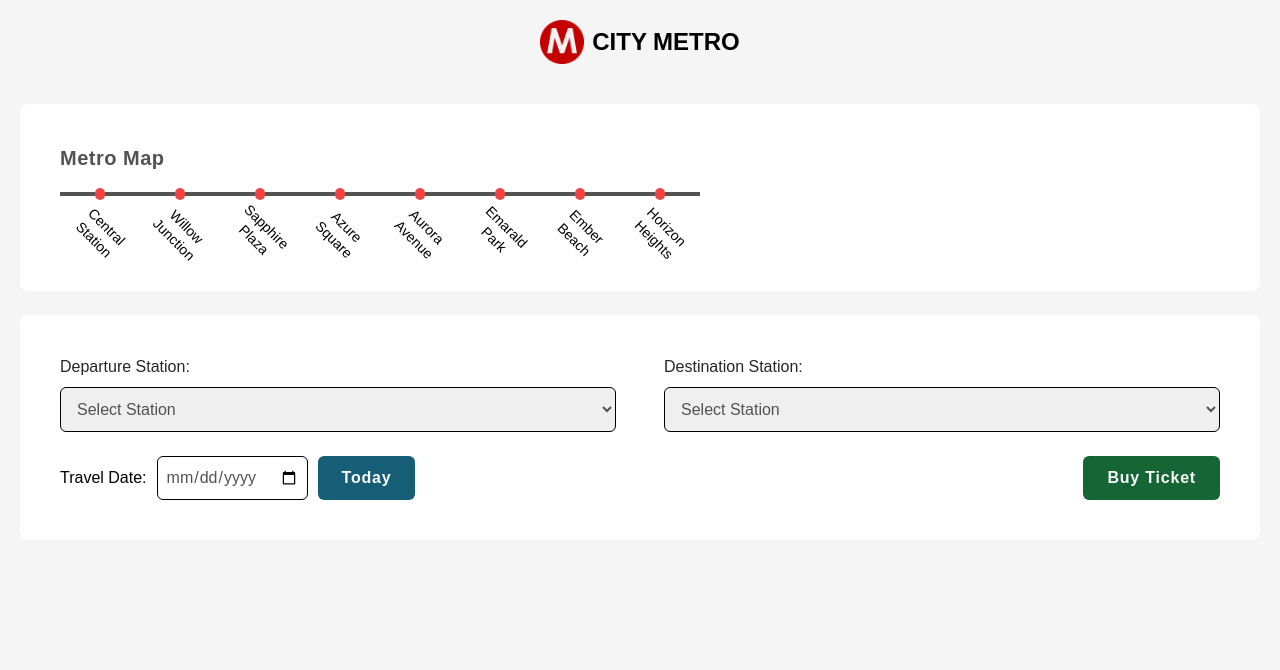
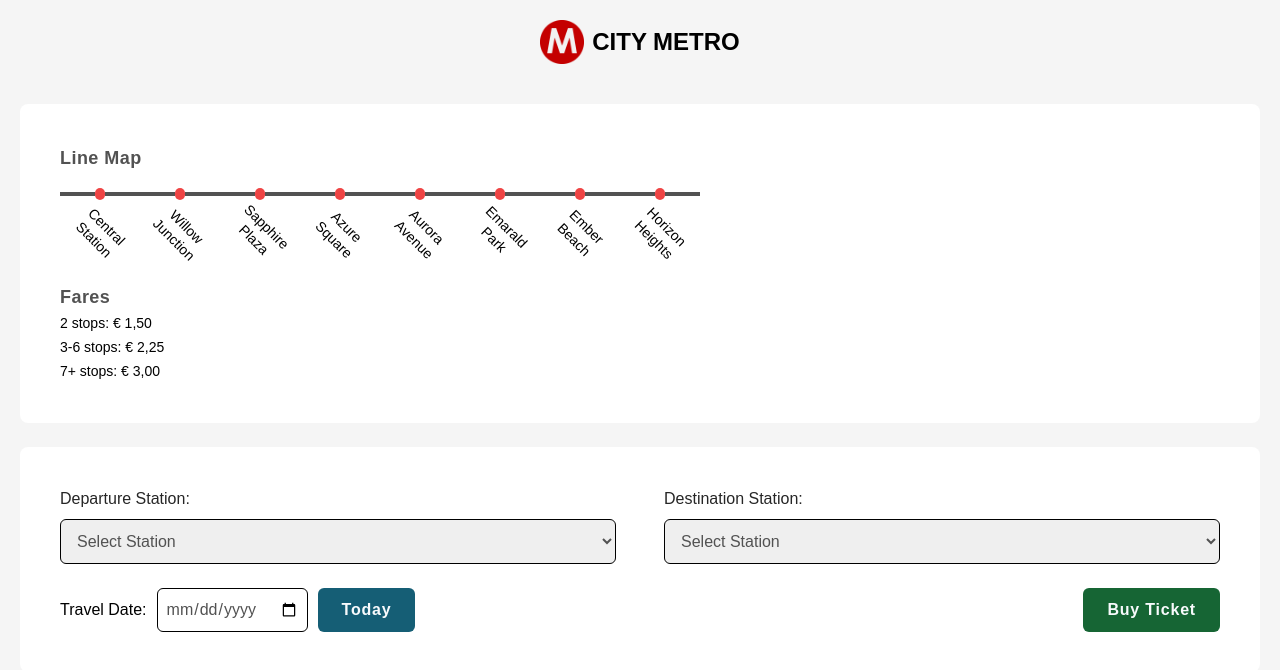
Before and after one commit to EdwinSch/react-train-tickets-app, a React (Vite) app: page / in a window 1280 px wide. Shown: the top 670 px of the page. Built offline with nearby package versions, Linux system fonts and the light colour scheme; a web font is replaced by a local one.

Commit message:
add fares and form reset

```diff
--- a/src/components/Map.jsx
+++ b/src/components/Map.jsx
@@ -3,8 +3,8 @@ import stations from "../data";
 const Map = () => {
   return (
     <div id="map-container" className="bg-white mt-6 p-6 lg:p-10 rounded-lg ">
-      <h2 className="mb-4 capitalize text-neutral-600 text-xl font-semibold tracking-wide">
-        metro map
+      <h2 className="mb-4 capitalize text-neutral-600 text-lg font-semibold tracking-wide">
+        line map
       </h2>
 
       {/* Stops */}
@@ -27,7 +27,7 @@ const Map = () => {
                 <div id="dot" className="w-3 h-3 bg-red-500 rounded-full"></div>
                 <div
                   id="line"
-                  className="bg-neutral-600  h-3 lg:h-1 w-1 lg:w-10"
+                  className="bg-neutral-600 h-3 lg:h-1 w-1 lg:w-10"
                 ></div>
               </div>
               <p className="text-sm text-center lg:rotate-45 lg:leading-tight">
@@ -37,6 +37,17 @@ const Map = () => {
           );
         })}
       </section>
+
+      {/* Fares */}
+
+      <section id="fares-wrapper" className="mt-8">
+        <h2 className="capitalize text-neutral-600 text-lg font-semibold tracking-wide">
+          Fares
+        </h2>
+        <p className="text-sm leading-6">2 stops: &euro; 1,50</p>
+        <p className="text-sm leading-6">3-6 stops: &euro; 2,25</p>
+        <p className="text-sm leading-6">7+ stops: &euro; 3,00</p>
+      </section>
     </div>
   );
 };
--- a/src/components/Ticket.jsx
+++ b/src/components/Ticket.jsx
@@ -2,9 +2,25 @@ import { useGlobalContext } from "../context";
 import QRCode from "react-qr-code";
 
 const Ticket = () => {
-  const { departure, destination, date, price, setShowTicket } =
-    useGlobalContext();
+  const {
+    departure,
+    destination,
+    date,
+    price,
+    setShowTicket,
+    setDeparture,
+    setDestination,
+    setDate,
+  } = useGlobalContext();
   // console.log(departure, destination, date, price);
+
+  const handleBackBtn = () => {
+    setShowTicket(false);
+    // Reset values
+    setDeparture("");
+    setDestination("");
+    setDate("");
+  };
 
   return (
     <div
@@ -28,7 +44,7 @@ const Ticket = () => {
         />
       </div>
       <button
-        onClick={() => setShowTicket(false)}
+        onClick={handleBackBtn}
         type="button"
         className="mt-16 bg-cyan-800 hover:bg-cyan-600 duration-200 text-slate-50 capitalize px-6 py-3 font-semibold tracking-wider rounded-md cursor-pointer"
       >
```
Also changed, not shown: 1 other file (tests, documents, lock files or other folders).
